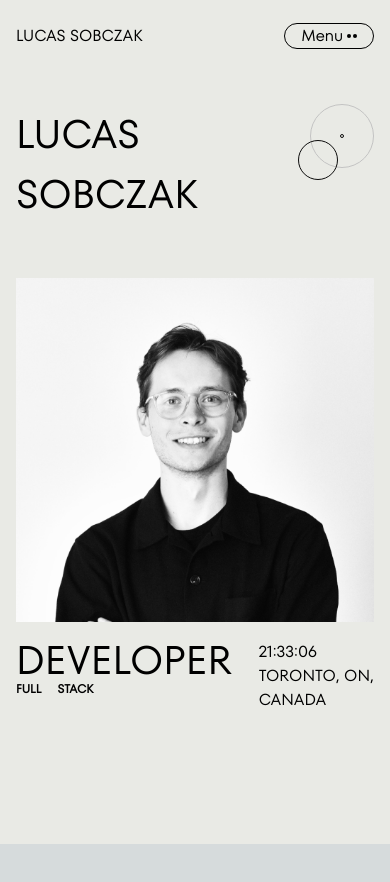
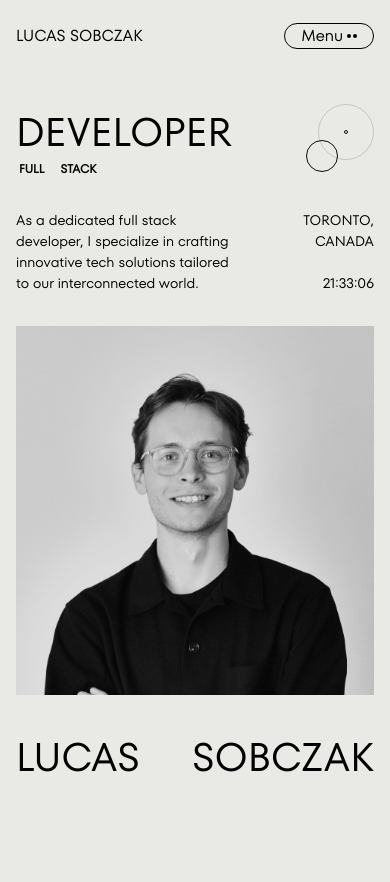
Before and after one commit to SobczakL/landing-page, a Next.js app: page / in a window 390 px wide. Before the commit the page ends 844 px from the top, so only its background shows below. Built offline with nearby package versions, Linux system fonts and the light colour scheme.

Commit message:
reworked home in mobile view with added copy

```diff
--- a/src/components/Icon.tsx
+++ b/src/components/Icon.tsx
@@ -41,10 +41,10 @@ export default function Icon() {
                 style={{
                     animation: "fadeIcon 10s linear infinite"
                 }}
-                className="relative rounded-full border border-r1 w-16 h-16 flex justify-center items-center">
+                className="relative rounded-full border border-r1 w-14 h-14 flex justify-center items-center">
                 <div className="rounded-full border border-black w-1 h-1"></div>
                 <div
-                    className="absolute rounded-full border border-black w-10 h-10 transform translate-y-6 -translate-x-6"
+                    className="absolute rounded-full border border-black w-8 h-8 transform translate-y-6 -translate-x-6"
                 ></div>
             </div>
         </div >
--- a/src/components/PrimaryHeader.tsx
+++ b/src/components/PrimaryHeader.tsx
@@ -1,6 +1,6 @@
 export default function PrimaryHeader() {
     return (
-        <div className="flex flex-col items-start">
+        <div className="flex items-start justify-between">
             <span className="text-headerSm md:text-headerMd">LUCAS</span>
             <span className="text-headerSm md:text-headerMd">SOBCZAK</span>
         </div>
--- a/src/components/SecondaryHeader.tsx
+++ b/src/components/SecondaryHeader.tsx
@@ -1,12 +1,14 @@
 export default function SecondaryHeader() {
     return (
-        <div className="flex flex-col max-w-max">
+        <div className="flex flex-col max-w-max gap-2">
             <p
                 className="text-black leading-none align-top text-headerSm md:text-headerMd"
             >
                 DEVELOPER
             </p>
-            <div className="flex gap-4 row-start-2 col-start-3">
+            <div
+                className="flex gap-4 row-start-2 col-start-3 pl-[3px]"
+            >
                 <span className="text-subLabelSm md:text-subLabelMd font-bold">FULL</span>
                 <span className="text-subLabelSm md:text-subLabelMd font-bold">STACK</span>
             </div>
--- a/src/pages/globals.css
+++ b/src/pages/globals.css
@@ -71,3 +71,12 @@ body {
     transform: translateY(100%);
   }
 }
+
+@keyframes fadeIn {
+  from {
+    opacity: 0;
+  }
+  to {
+    opacity: 1;
+  }
+}
--- a/src/pages/index.tsx
+++ b/src/pages/index.tsx
@@ -8,19 +8,22 @@ import useCurrentTime from '@/utils/useCurrentTime';
 export default function Home() {
     const currentTime = useCurrentTime();
     return (
-        <div className="box-border grid grid-rows-[1fr, 2fr, 1fr] grid-cols-3 px-4 md:px-10 lg:px-16 pt-8 pb-24 bg-g1 font-sans text-black h-full">
-            <div className='col-span-3 md:col-span-1'>
-                <PrimaryHeader />
-            </div>
-            <div className='col-span-3 md:col-start-2 md:col-span-2 self-center justify-self-center'>
-                <img className="" src='/images/headshot.png' alt='headshot' />
-            </div>
+        <div className="self-center box-border gap-8 grid grid-rows-[1fr, 2fr, 1fr] grid-cols-3 px-4 md:px-10 lg:px-16 pt-10 pb-24 bg-g1 font-sans text-black h-full">
             <div className='col-span-2'>
                 <SecondaryHeader />
             </div>
-            <div className="text-black justify-self-end">
-                <p className='w-fit'>{currentTime}</p>
-                <p className='w-fit'>TORONTO, ON,<br /> CANADA</p>
+            <div className='text-bodySm col-span-2'>
+                <p>As a dedicated full stack developer, I specialize in crafting innovative tech solutions tailored to our interconnected world.</p>
+            </div>
+            <div className="flex flex-col justify-between text-black col-span-1 justify-self-end text-right">
+                <p className='w-fit text-bodySm'>TORONTO,<br /> CANADA</p>
+                <p className='w-fit ml-auto text-bodySm'>{currentTime}</p>
+            </div>
+            <div className='col-span-3 md:col-start-2 md:col-span-2 self-center justify-self-center md:justify-self-end md:self-end'>
+                <img className="md:max-h-96 lg:max-h-[]" src='/images/headshot.png' alt='headshot' />
+            </div>
+            <div className='self-center col-span-3 md:col-span-1'>
+                <PrimaryHeader />
             </div>
         </div >
     )
```
Also changed, not shown: public/images/headshot.png.
